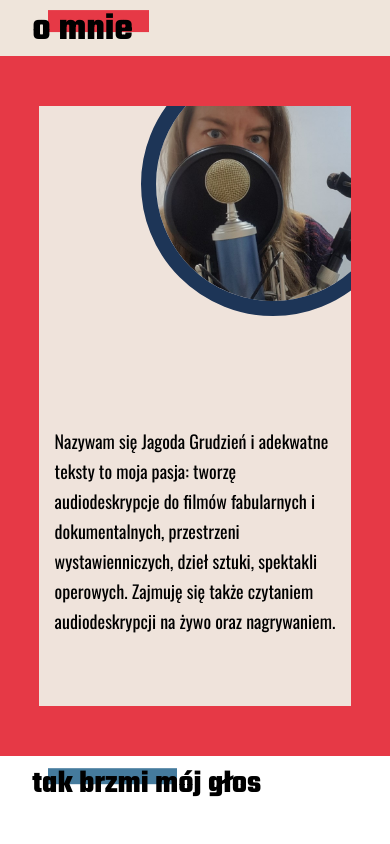
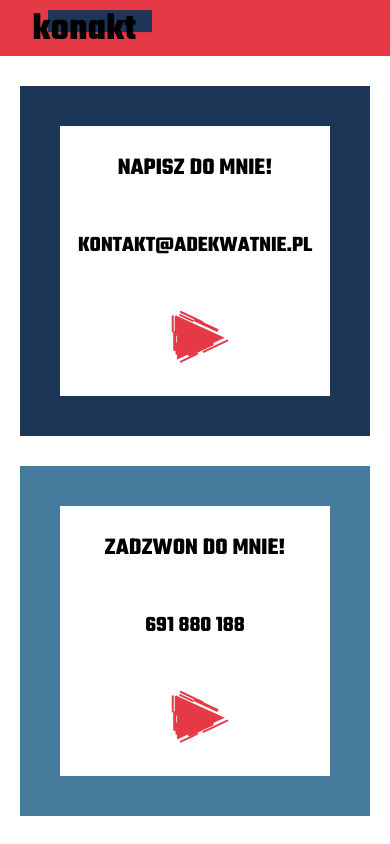
Before and after one commit to rodzinnie/adekwatnie, a React (Vite) app: page / in a window 390 px wide. Shown: the top 844 px of the page. Built offline with nearby package versions, Linux system fonts and the light colour scheme.

Commit message:
Fix contact section

```diff
--- a/src/App.jsx
+++ b/src/App.jsx
@@ -10,9 +10,9 @@ function App() {
         {/* <Navbar />
         <Hero />
         <Offer /> */}
-        <About />
-        {/* <Contact />
-        <Footer /> */}
+        {/* <About /> */}
+        <Contact />
+        {/* <Footer /> */}
       </div>
     </DataProvider>
   )
--- a/src/components/common/Tile/index.module.css
+++ b/src/components/common/Tile/index.module.css
@@ -57,4 +57,7 @@
     height: 250px;
     border-width: 15px;
   }
+  .root > * {
+    font-size: 18px;
+  }
 }/*# sourceMappingURL=index.module.css.map */
--- a/src/components/common/Tile/index.module.scss
+++ b/src/components/common/Tile/index.module.scss
@@ -47,6 +47,9 @@
     width: 250px;
     height: 250px;
     border-width: 15px;
+    &>*{
+      font-size: 18px;
+    }
   }
 
 }
--- a/src/components/layout/Contact/index.module.css
+++ b/src/components/layout/Contact/index.module.css
@@ -23,4 +23,15 @@
   align-items: center;
   gap: 30px;
   padding: 30px 0;
+}
+
+@media (max-width: 767px) {
+  .background {
+    flex-direction: column;
+  }
+}
+@media (max-width: 575px) {
+  .background {
+    flex-direction: column;
+  }
 }/*# sourceMappingURL=index.module.css.map */
--- a/src/components/layout/Contact/index.module.scss
+++ b/src/components/layout/Contact/index.module.scss
@@ -12,3 +12,15 @@
   gap: 30px;
   padding: 30px 0;
 }
+
+@media (max-width: $sm){
+  .background{
+    flex-direction: column;
+  }
+}
+
+@media (max-width: $xs){
+  .background{
+    flex-direction: column;
+  }
+}
```
Also changed, not shown: 2 other files (tests, documents, lock files or other folders).
